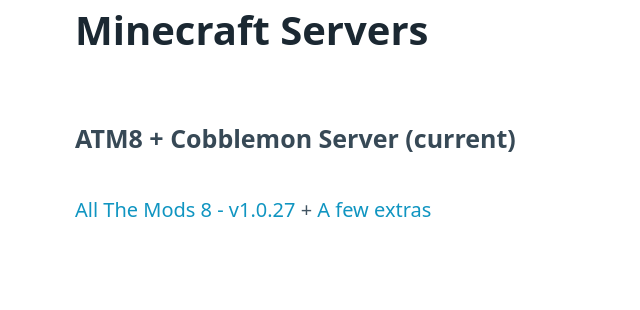
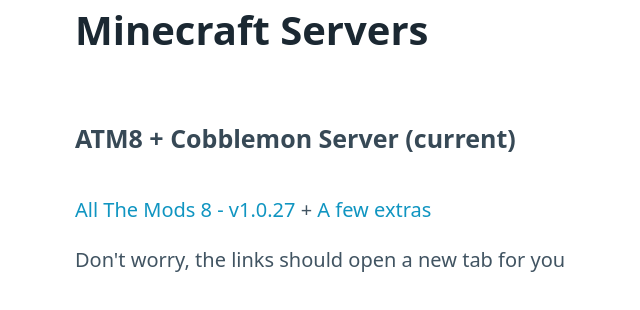
Before and after one commit to sredna43/lagbag.games, a SvelteKit app: page /minecraft in a window 1280 px wide. Shown: the top 310 px of the page, without its empty margins (0-640 px from the left). Built offline with nearby package versions, Linux system fonts and the light colour scheme.

Commit message:
add helper text and new links

```diff
--- a/src/routes/minecraft/+page.svelte
+++ b/src/routes/minecraft/+page.svelte
@@ -2,8 +2,21 @@
 
 <h1>Minecraft Servers</h1>
 <h4>ATM8 + Cobblemon Server (current)</h4>
-<a href="https://www.curseforge.com/minecraft/modpacks/all-the-mods-8/files/4749354">
+<a
+	href="https://www.curseforge.com/minecraft/modpacks/all-the-mods-8/files/4749354"
+	target="_blank"
+>
 	All The Mods 8 - v1.0.27</a
 >
 +
-<a href="/src/Cobblemon+ATM.zip" download>A few extras</a>
+<a
+	href="https://drive.google.com/file/d/1TToHnxA_427OjvSyvbrpDZhqVH-GaD3k/view?usp=sharing"
+	target="_blank">A few extras</a
+>
+<p>Don't worry, the links should open a new tab for you</p>
+
+<style>
+	p {
+		margin-top: 1rem;
+	}
+</style>
```
